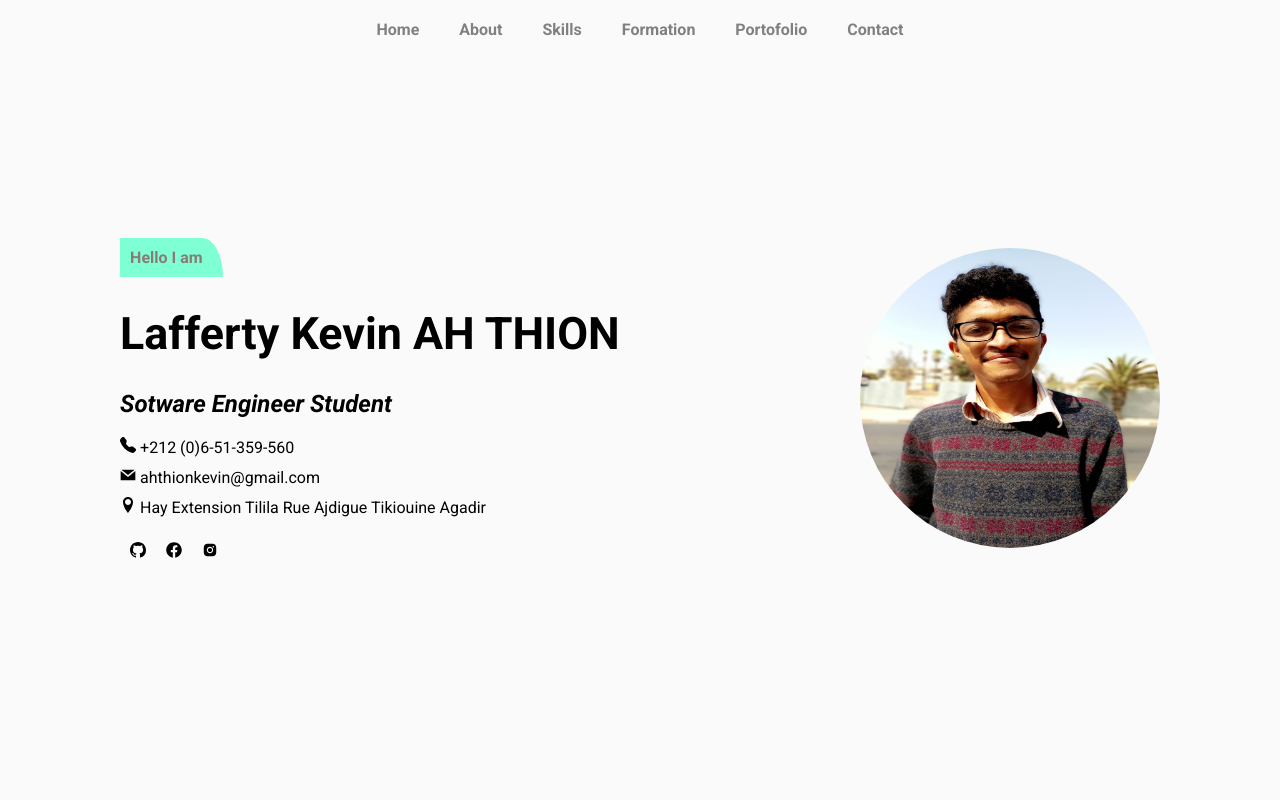
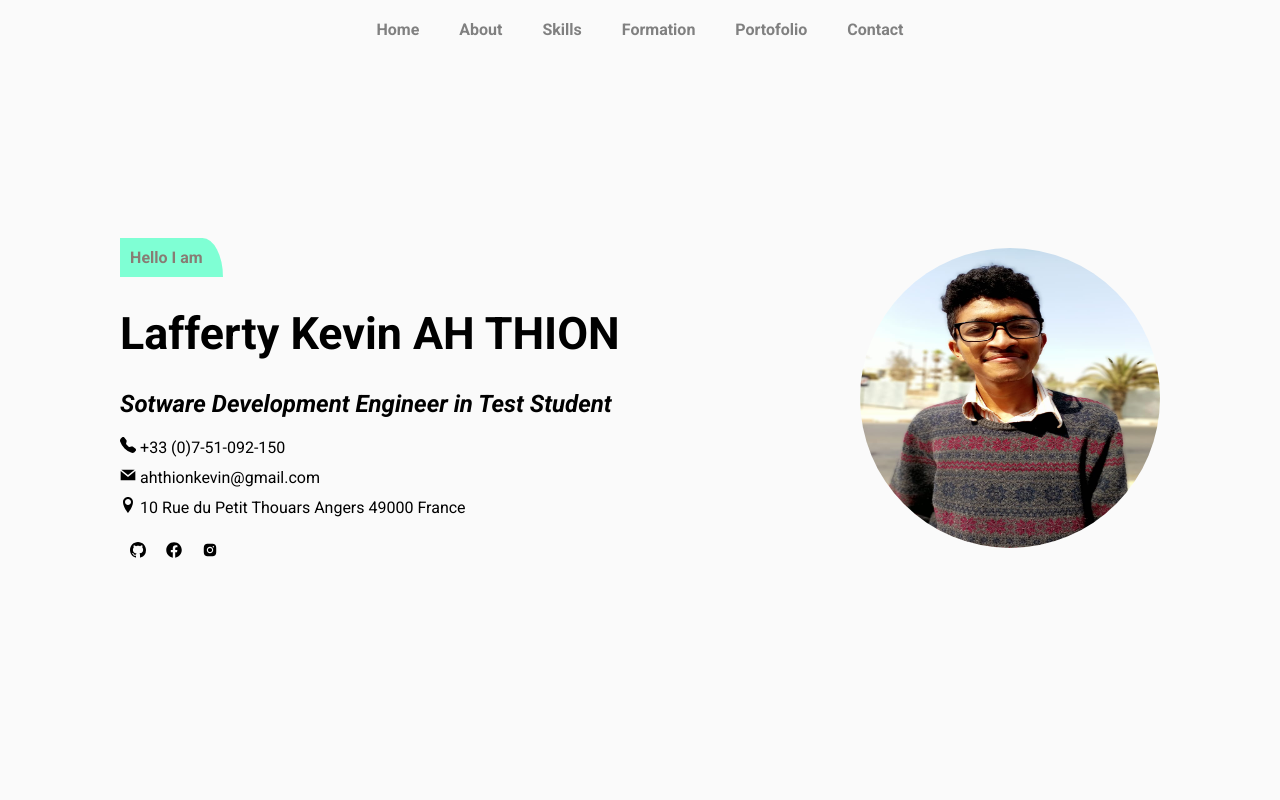
Before and after one commit to ahthionkevin/cv, a React (Create React App) app: page / in a window 1280 px wide. Shown: the top 800 px of the page. Built offline with nearby package versions, Linux system fonts and the light colour scheme.

Commit message:
Update Home.js

```diff
--- a/src/pages/Home.js
+++ b/src/pages/Home.js
@@ -16,14 +16,14 @@ function Home(props) {
                         <h4>Hello I am</h4>
                     </div>
                     <h1>Lafferty Kevin AH THION</h1>
-                    <h2>Sotware Engineer Student</h2>
+                    <h2>Sotware Development Engineer in Test Student</h2>
 
                     <div className="contact-info">
                         <div className="contact-info-item">
                             <BsTelephoneFill />
                             {"  "}
                             <span className="phoneNumber">
-                                +212 (0)6-51-359-560
+                                +33 (0)7-51-092-150
                             </span>
                         </div>
                         <div className="contact-info-item">
@@ -37,8 +37,7 @@ function Home(props) {
                             <ImLocation />
                             {"  "}
                             <span className="phoneNumber">
-                                Hay Extension Tilila Rue Ajdigue Tikiouine
-                                Agadir
+                                10 Rue du Petit Thouars Angers 49000 France
                             </span>
                         </div>
                         <div className="social-network">
```
